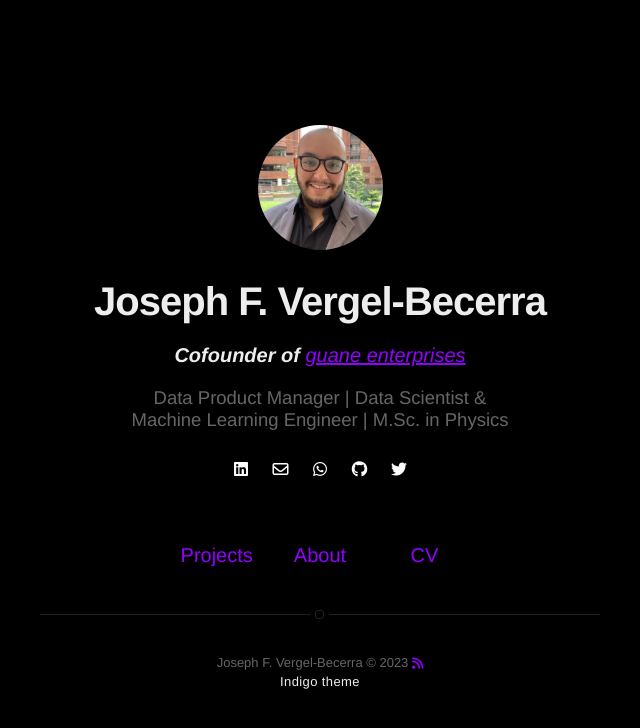
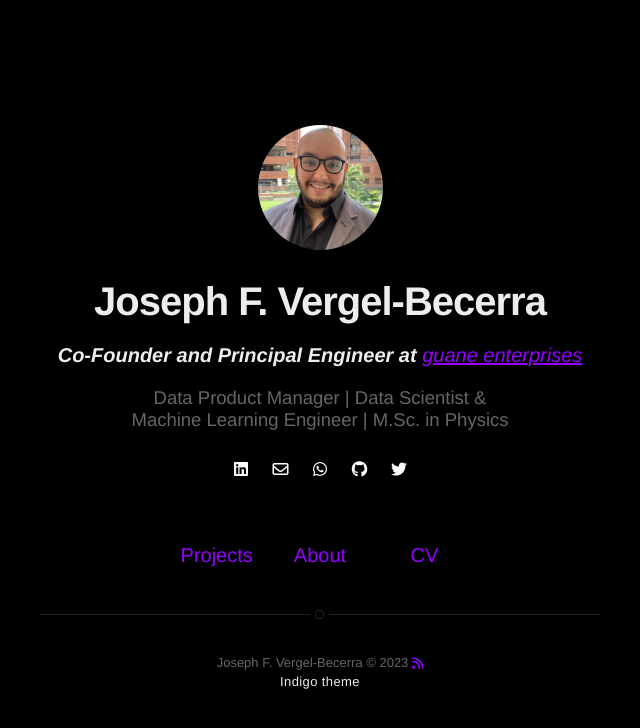
Before and after one commit to joefavergel/joefavergel.github.io, a Jekyll site: the page built from index.html, in a window 1280 px wide. Shown: the top 728 px of the page, without its empty margins (320-960 px from the left). Built offline with Jekyll 4.4.1, drawn with Linux system fonts in a browser that asks for light colours; nearby versions of some CDN libraries.

Commit message:
:sparkles: More detailed role

```diff
--- a/_includes/header.html
+++ b/_includes/header.html
@@ -17,7 +17,7 @@
         {% endif %}
 
         <h1 class="title">{{ site.title }}</h1>
-        <h3><i>Cofounder of <a href="http://guane.com.co">{{ site.company }}</a></i></h3>
+        <h3><i>Co-Founder and Principal Engineer at <a href="http://guane.com.co">{{ site.company }}</a></i></h3>
         <h2 class="description">{{ site.bio }}</h2>
 
         {% include social-links.html %}
```
